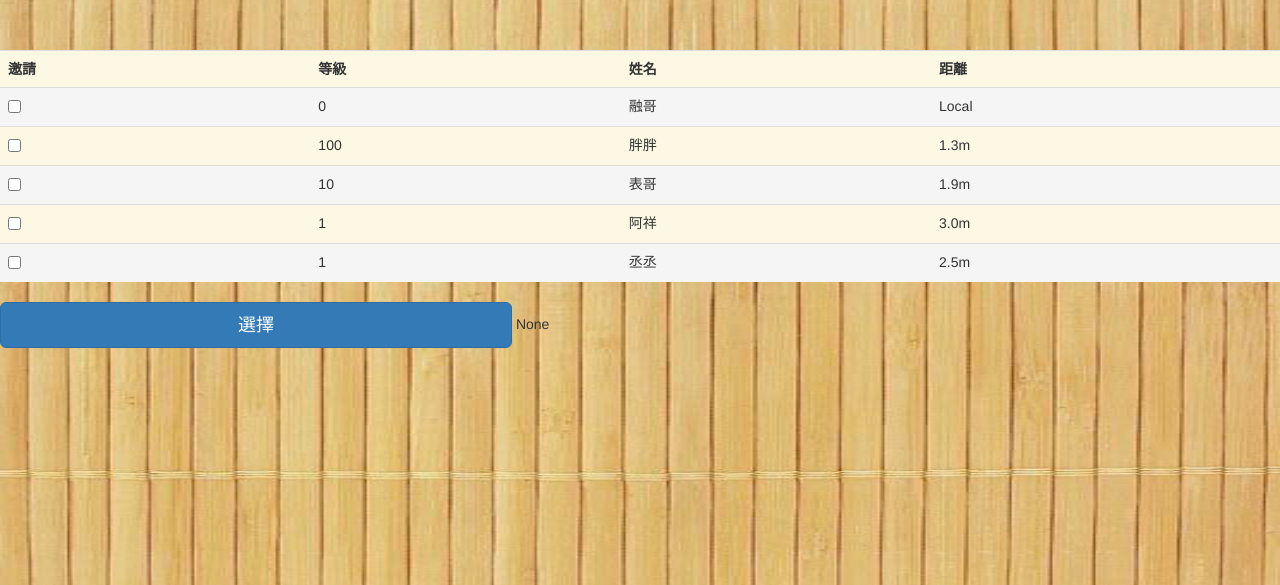
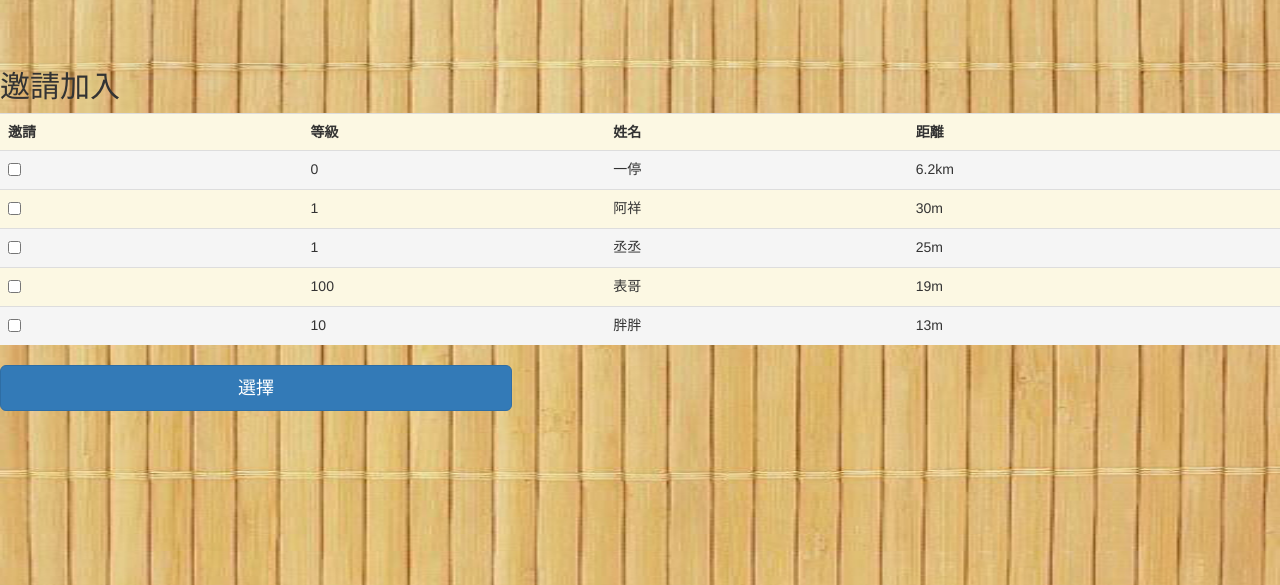
Before and after one commit to JungRCoder/smarthacktku, a Django app: page /eatTogether/inviteMember/ in a window 1280 px wide. Shown: the top 585 px of the page. Run offline with Django 3.2, Linux system fonts and the light colour scheme; some libraries are stand-ins or nearby versions.

Commit message:
hihihihi

```diff
--- a/smarthack/eatTogether/templates/eatTogether/inviteMember.html
+++ b/smarthack/eatTogether/templates/eatTogether/inviteMember.html
@@ -8,45 +8,45 @@
     background-size: 100% 100%;
   }
 </style>
-
+<p><h2>邀請加入</h2></p>
 <table class="table">
     <tr class="warning"><th>邀請</th><th>等級</th><th>姓名</th><th>距離</th></tr>
     <tr class="active">
       <td><input type="checkbox" name="vehicle" value="Bike"></td>
       <td>0</td>
-      <td>融哥</td>
-      <td>Local</td>
+      <td>一停</td>
+      <td>6.2km</td>
     </tr>
-    <tr class="warning">
-      <td><input type="checkbox" name="vehicle" value="Bike"></td>
-      <td>100</td>
-      <td>胖胖</td>
-      <td>1.3m</td>
-    </tr>
-    <tr class="active">
-      <td><input type="checkbox" name="vehicle" value="Bike"></td>
-      <td>10</td>
-      <td>表哥</td>
-      <td>1.9m</td>
-    </tr>
-    <tr class="warning">
+        <tr class="warning">
       <td><input type="checkbox" name="vehicle" value="Bike"></td>
       <td>1</td>
       <td>阿祥</td>
-      <td>3.0m</td>
+      <td>30m</td>
     </tr>
     <tr class="active">
       <td><input type="checkbox" name="vehicle" value="Bike"></td>
       <td>1</td>
       <td>丞丞</td>
-      <td>2.5m</td>
+      <td>25m</td>
     </tr>
+    <tr class="warning">
+      <td><input type="checkbox" name="vehicle" value="Bike"></td>
+      <td>100</td>
+      <td>表哥</td>
+      <td>19m</td>
+    </tr>
+    <tr class="active">
+      <td><input type="checkbox" name="vehicle" value="Bike"></td>
+      <td>10</td>
+      <td>胖胖</td>
+      <td>13m</td>
+    </tr>
+
 </table>
 <form method=post action="/eatTogether/inviteMember/">
 {% csrf_token %}
 <input style="width:40%"  class="btn btn-primary btn-lg" type=submit value="選擇">
 <input type=hidden name=title value={{title}}>
-{{title}}
 </form>
 
 {% endblock %}
```
Also changed, not shown: smarthack/eatTogether/templates/eatTogether/show.html (+6 -5 lines).
